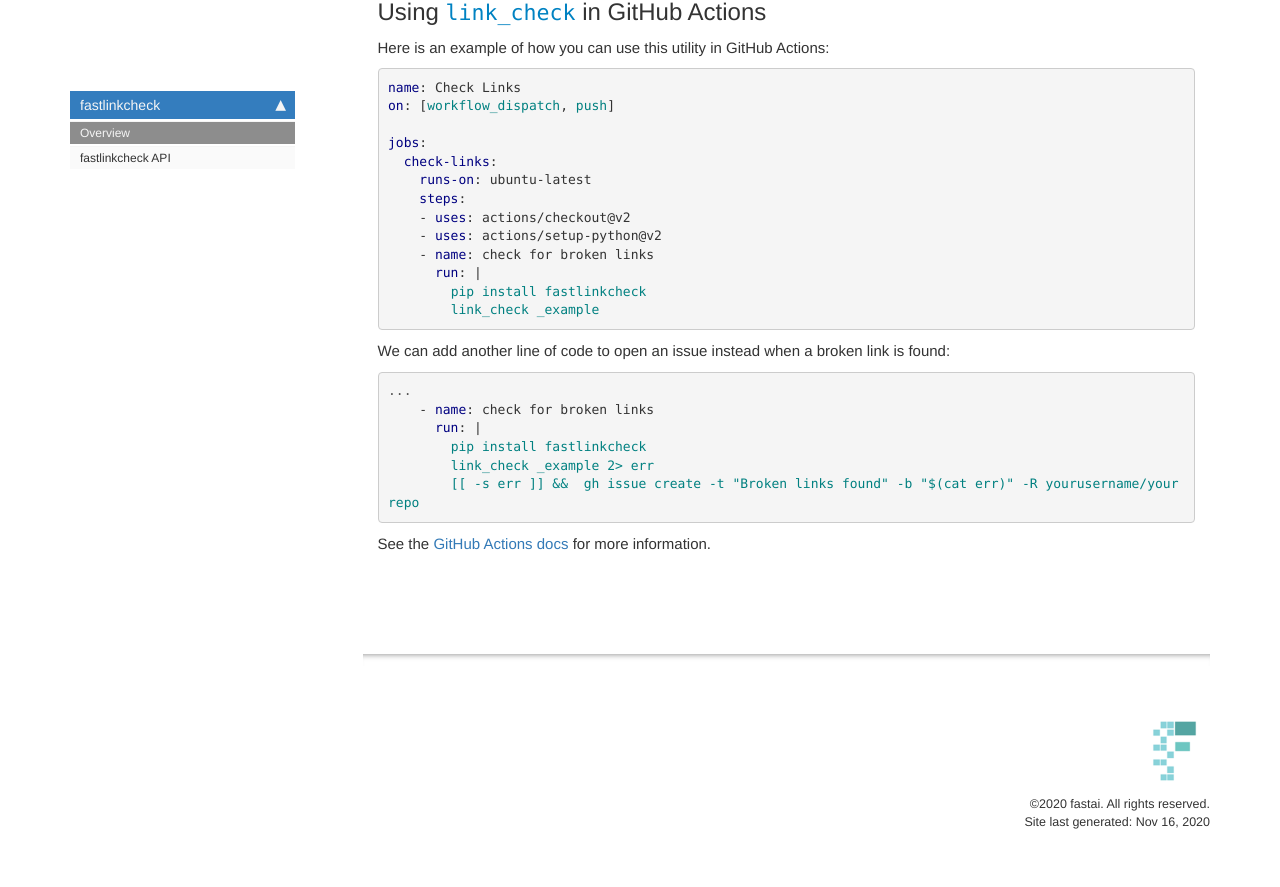
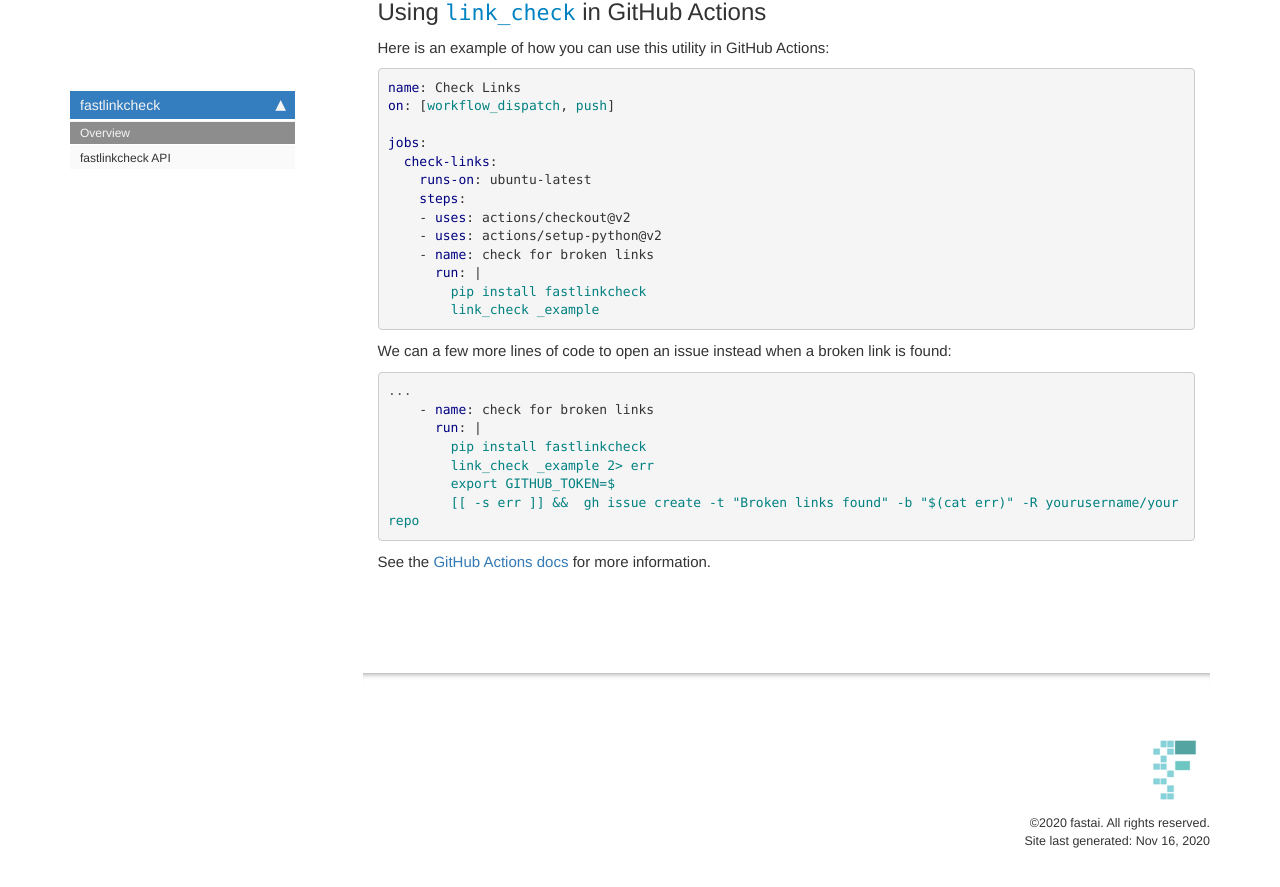
Before and after one commit to fastai/fastlinkcheck, a Jekyll site: the page built from docs/index.html, in a window 1280 px wide and 900 px high, scrolled down 2634 px. Shown: the top 887 px of the window. Built offline with Jekyll 4.4.1, drawn with Linux system fonts in a browser that asks for light colours; nearby versions of some CDN libraries; comment, search, counter and statistics services are not loaded.

Commit message:
update readme

```diff
--- a/docs/index.html
+++ b/docs/index.html
@@ -424,12 +424,13 @@ ERROR: The Following Broken Links or Paths were found:
         <span class="no">pip install fastlinkcheck</span>
         <span class="no">link_check _example</span>
 </pre></div>
-<p>We can add another line of code to open an issue instead when a broken link is found:</p>
+<p>We can a few more lines of code to open an issue instead when a broken link is found:</p>
 <div class="highlight"><pre><span></span><span class="nn">...</span>
     <span class="p p-Indicator">-</span> <span class="nt">name</span><span class="p">:</span> <span class="l l-Scalar l-Scalar-Plain">check for broken links</span>
       <span class="nt">run</span><span class="p">:</span> <span class="p p-Indicator">|</span>
         <span class="no">pip install fastlinkcheck</span>
         <span class="no">link_check _example 2&gt; err</span>
+        <span class="no">export GITHUB_TOKEN=${{ secrets.GITHUB_TOKEN }}</span>
         <span class="no">[[ -s err ]] &amp;&amp;  gh issue create -t &quot;Broken links found&quot; -b &quot;$(cat err)&quot; -R yourusername/yourrepo</span>
 </pre></div>
 <p>See the <a href="https://docs.github.com/en/free-pro-team@latest/actions">GitHub Actions docs</a> for more information.</p>
```
Also changed, not shown: README.md, 2 other files.
